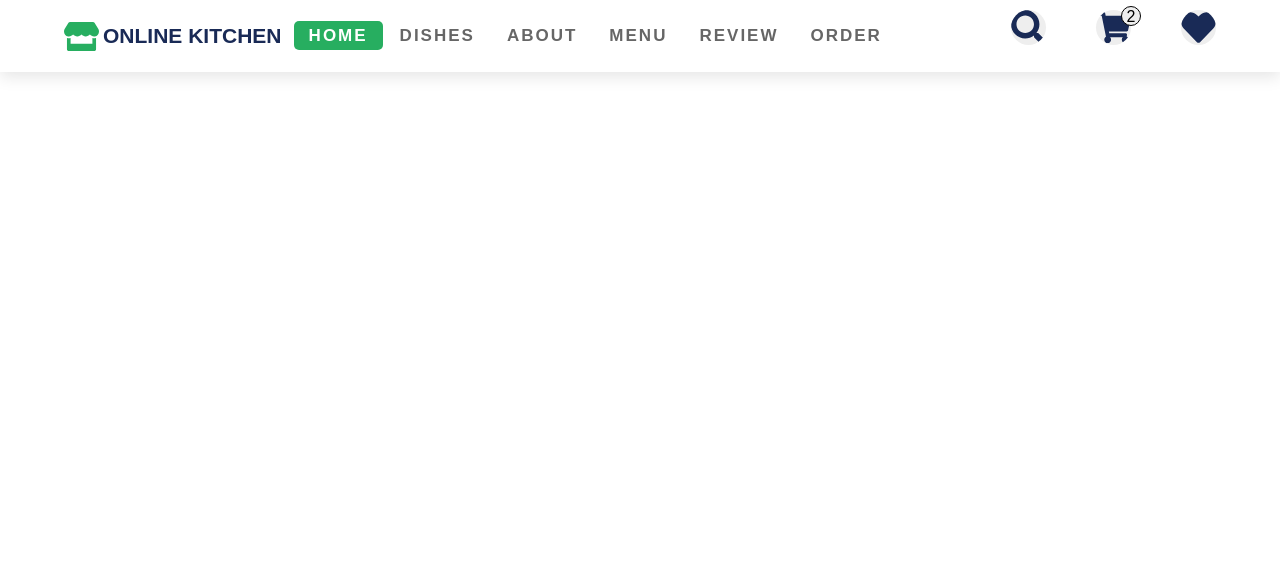
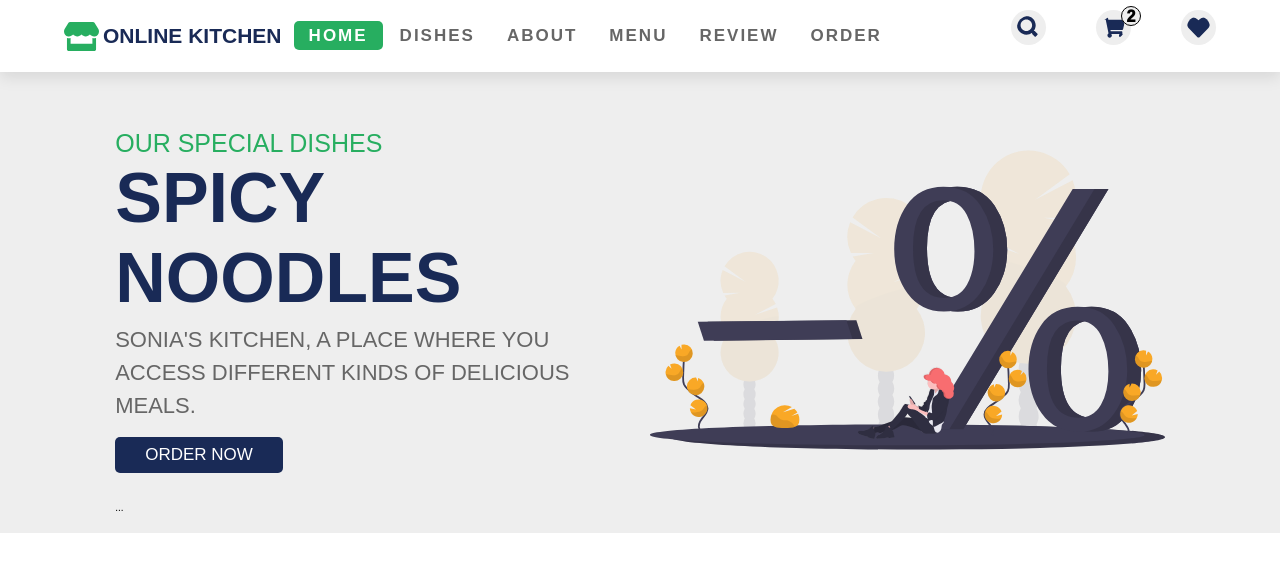
Before and after one commit to MiltonBlack/React-Food-Delivery, a React (Create React App) app: page / in a window 1280 px wide. Shown: the top 572 px of the page. Built offline with nearby package versions, Linux system fonts and the light colour scheme.

Commit message:
Home Component

```diff
--- a/src/App.js
+++ b/src/App.js
@@ -1,10 +1,12 @@
 import './App.css';
 import Navbar from './components/Navbar/Navbar';
+import Home from './components/Home/Home';
 
 function App() {
   return (
     <div className="App">
       <Navbar/>
+      <Home/>
     </div>
   );
 }
--- /dev/null
+++ b/src/components/Home/Home.css
@@ -0,0 +1,59 @@
+section {
+    padding: 2rem 9%;
+}
+
+section:nth-child(even) {
+    background: #eee;
+}
+.home .container .slider{
+    display: flex;
+    align-items: center;
+    flex-wrap: wrap;
+    gap: 2rem;
+    padding-top: 8rem;
+}
+
+.home .container .slider .content {
+    flex: 1 1 45rem;
+}
+
+.home .container .slider .image {
+    flex: 1 1 45rem;
+}
+
+.home .container .slider .image img {
+    width: 100%;
+}
+
+.home .container .slider .content span {
+    color:var(--green);
+    font-size: 2.5rem;
+}
+
+.home .container .slider .content h3 {
+    color:var(--black);
+    font-size: 7rem;
+}
+
+.home .container .slider .content p {
+    color:var(--light-color);
+    font-size: 2.2rem;
+    padding: .5rem 0;
+    line-height: 1.5;
+}
+
+.btn {
+    margin-top: 1rem;
+    display: inline-block;
+    font-size: 1.7rem;
+    color:#fff;
+    background: var(--black);
+    border-radius: .5rem;
+    cursor: pointer;
+    padding: .8rem 3rem;
+}
+
+.btn:hover {
+    background: var(--green);
+    letter-spacing: .1rem;
+}
--- /dev/null
+++ b/src/components/Home/Home.js
@@ -0,0 +1,61 @@
+import React from 'react'
+import './Home.css'
+// import Navbar from '../Navbar/Navbar'
+import { Swiper, SwiperSlide } from 'swiper/react'
+import 'swiper/css'
+// import './swiper/swiper-bundle.css'
+
+const Home = () => {
+  return (
+    <>
+        <section className='home' id='home'>
+          <div className='container'>
+            <Swiper
+            className='wrapper'
+            spaceBetween={50}
+            slidesPerView={1}
+            // autoplay={(delay)=>delay(2500)}
+            onChange={() => console.log('slide')}
+            onSwiper={(swiper)=> console.log(swiper)}>
+              <SwiperSlide className='slider'>
+                <div className='content'>
+                  <span>Our Special Dishes</span>
+                  <h3>Spicy Noodles</h3>
+                  <p>Sonia's Kitchen, a place where you access different kinds of delicious meals.</p>
+                  <a href='#' className='btn'>Order Now</a>
+                </div>
+                <div className='image'>
+                  <img src='/img/discount.svg' alt='' height='400px'/>
+                </div>
+              </SwiperSlide>
+              <SwiperSlide className='slider'>
+                <div className='content'>
+                  <span>Our Special Dishes</span>
+                  <h3>Spicy Noodles</h3>
+                  <p>Sonia's Kitchen, a place where you access different kinds of delicious meals.</p>
+                  <a href='#' className='btn'>Order Now</a>
+                </div>
+                <div className='image'>
+                  <img src='/img/discount.svg' alt=''/>
+                </div>
+              </SwiperSlide>
+              <SwiperSlide className='slider'>
+                <div className='content'>
+                  <span>Our Special Dishes</span>
+                  <h3>Spicy Noodles</h3>
+                  <p>Sonia's Kitchen, a place where you access different kinds of delicious meals.</p>
+                  <a href='#' className='btn'>Order Now</a>
+                </div>
+                <div className='image'>
+                  <img src='/img/discount.svg' alt=''/>
+                </div>
+              </SwiperSlide>
+              ...
+            </Swiper>
+          </div>
+        </section>
+    </>
+  )
+}
+
+export default Home
--- a/src/components/Navbar/Navbar.css
+++ b/src/components/Navbar/Navbar.css
@@ -71,6 +71,7 @@ header .icons a .fav,
     border-radius: 50%;
     background: #eee;
     color:var(--black);
+    padding:6px;
 }
 .cart-wrapper {
     position: relative;
@@ -82,7 +83,7 @@ header .icons a .fav,
     background-color: #eee;
     display: flex;
     border-radius: 50%;
-    font-weight: 500;
+    font-weight: 1000;
     color:black;
     width: 20px;
     height: 20px;
@@ -102,7 +103,7 @@ header .icons a .cart:hover,
 header .icons a .fav:hover {
     color:var(--black);
     background-color: var(--green);
-    transform: rotate(360deg);
+    transform: rotate(360deg) scale(1.5);
 }
 
 header .icons #menu-bars {
```
Also changed, not shown: public/img/discount.svg (added).
